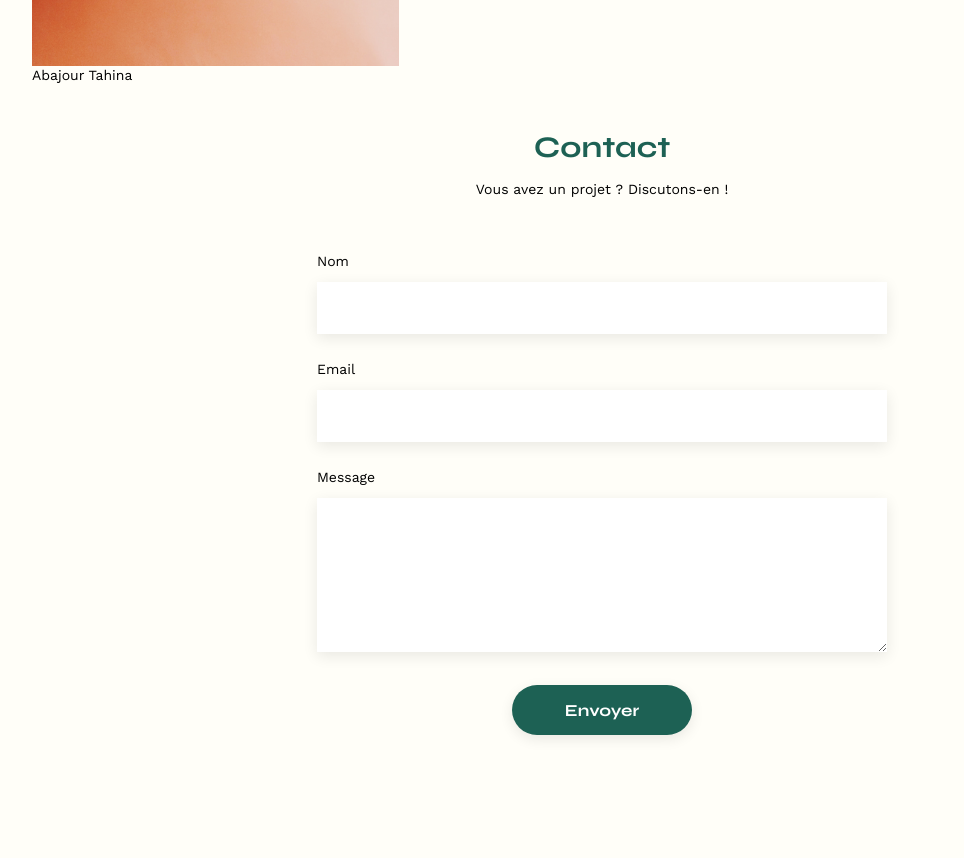
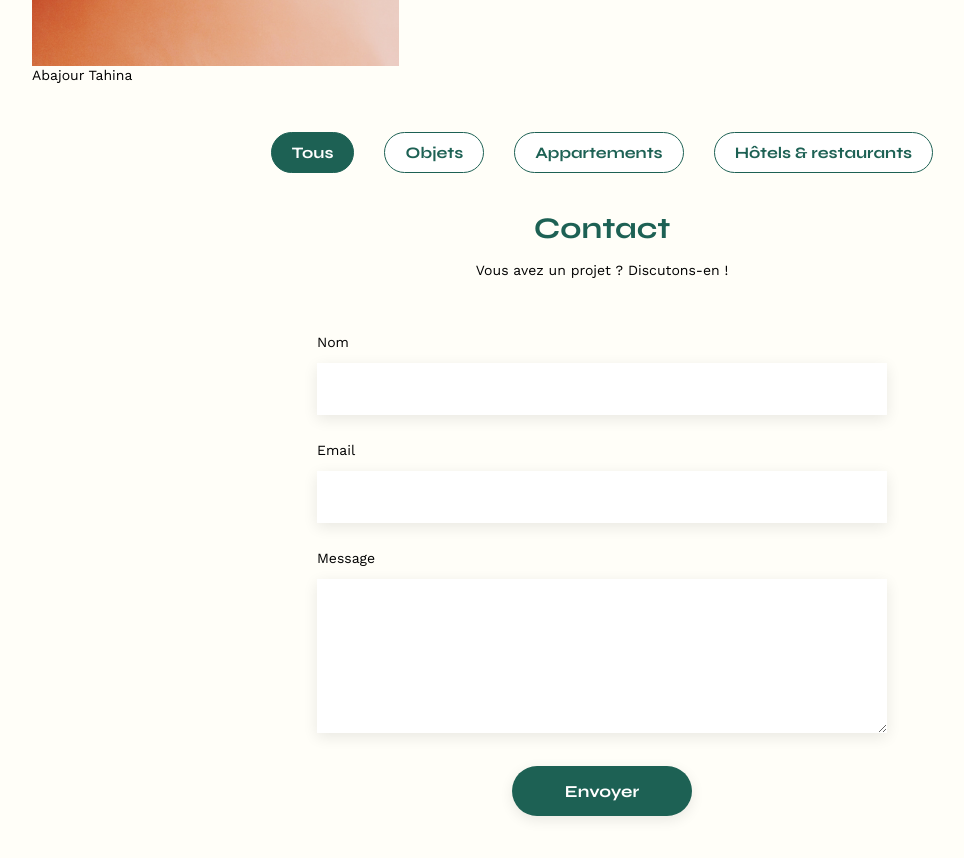
Before and after one commit to JuanCarlosRojas30/projet_6, a plain HTML site: page FrontEnd/index.html in a window 1280 px wide. Shown: the part 1020-1878 px from the top of the page, without its empty margins (38-1002 px from the left). Drawn offline with nearby package versions, Linux system fonts and the light colour scheme; no server answers.

Commit message:
filter buttons

```diff
--- a/FrontEnd/assets/style.css
+++ b/FrontEnd/assets/style.css
@@ -245,3 +245,30 @@ body.login-page {
 .bold {
 	font-weight: 600;
 }
+
+/* filters */
+
+.filters {
+	display: flex;
+	justify-content: center;
+	margin: 40px 0;
+  }
+
+  .filter__btn, .btn-admin {
+	font-family: "Syne";
+	padding: 10px 20px;
+	margin: 0 15px;
+	border: 1px solid #1D6154;
+	border-radius: 25px;
+	color: #1D6154;
+	background-color: white;
+	font-size: 16px;
+	font-weight: 700;
+	cursor: pointer;
+	transition: all 0.5s ease;
+  }
+
+  .filter__btn--active, .btn-admin {
+	color: white;
+	background-color: #1D6154;
+  }
--- a/FrontEnd/index.html
+++ b/FrontEnd/index.html
@@ -43,6 +43,12 @@
 			</figure>
 		</div>
 	</section>
+	<div class="filters">
+		<button class="filter__btn filter__btn--active">Tous</button>
+		<button class="filter__btn">Objets</button>
+		<button class="filter__btn">Appartements</button>
+		<button class="filter__btn">Hôtels & restaurants</button>
+	</div>
 	<section id="contact">
 		<h2>Contact</h2>
 		<p>Vous avez un projet ? Discutons-en !</p>
```
